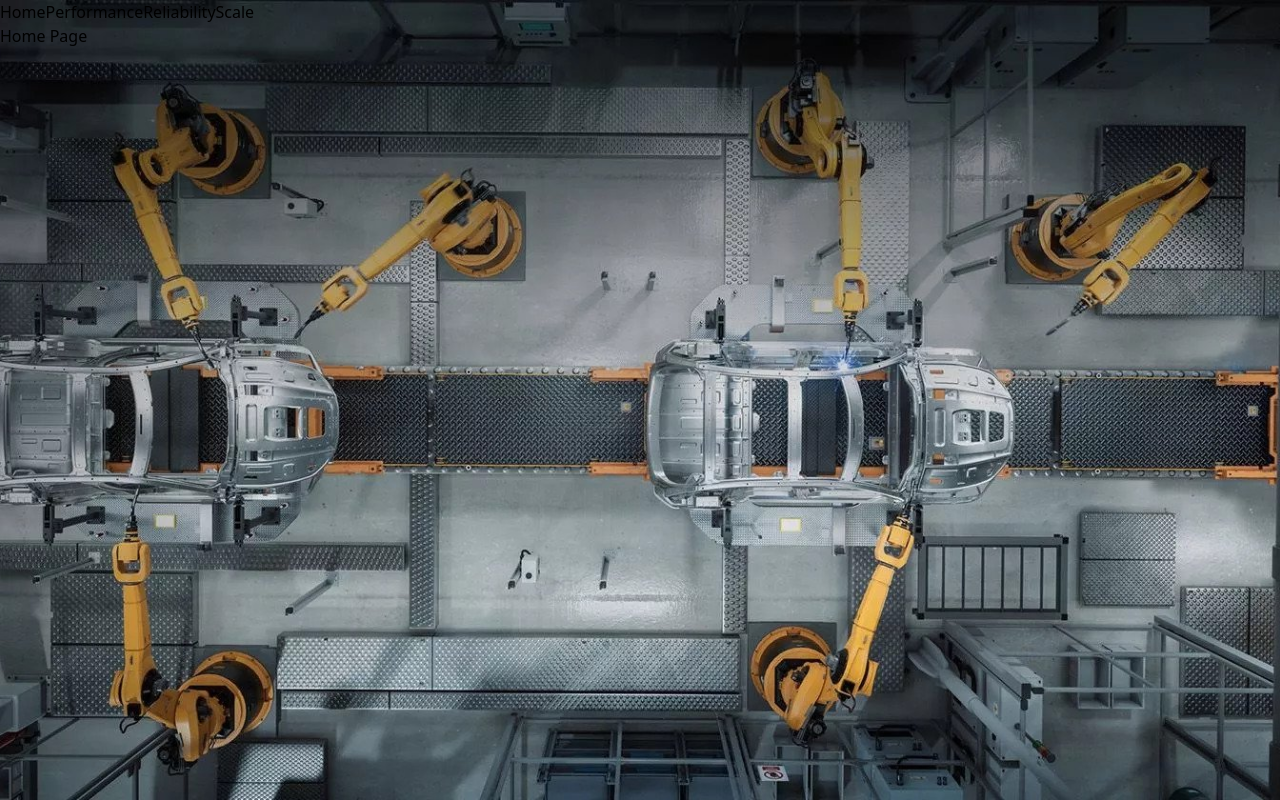
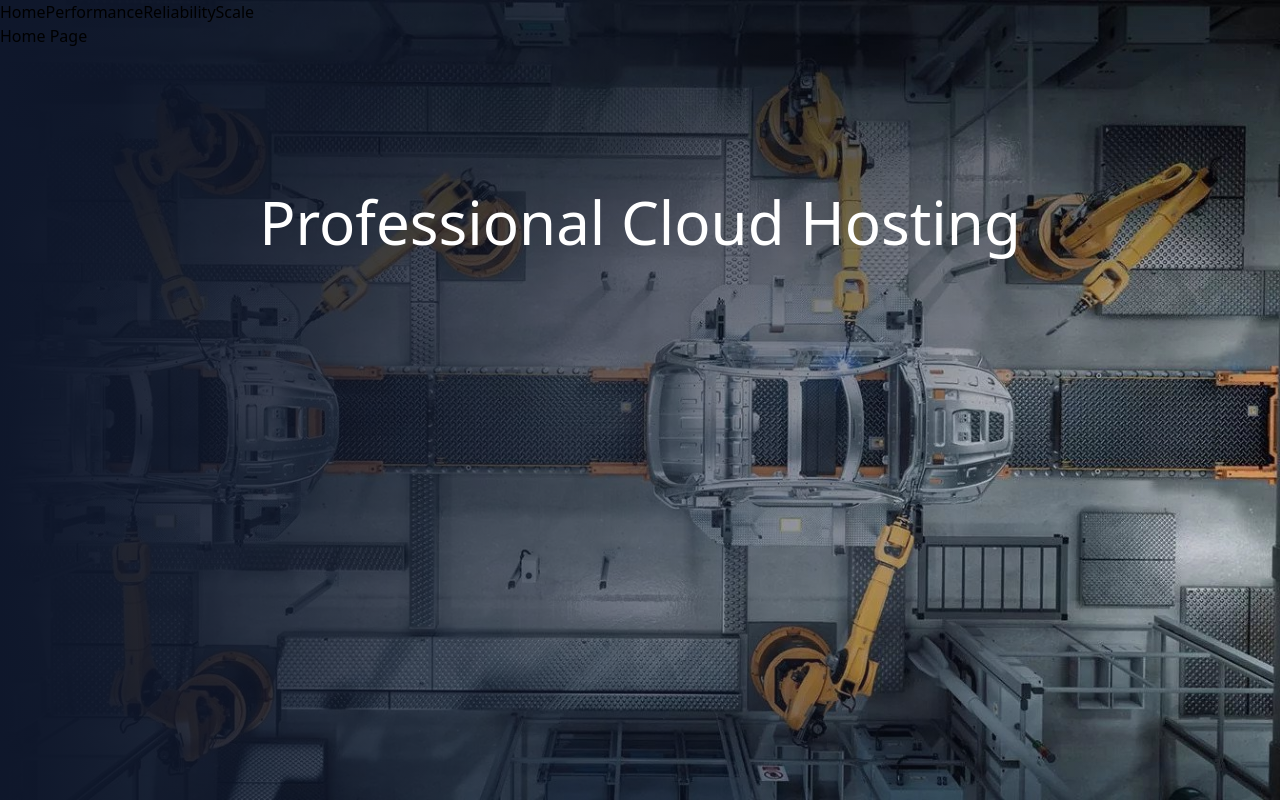
Before and after one commit to ChristianMC07/corp, a Next.js app: page / in a window 1280 px wide. Built offline with nearby package versions, Linux system fonts and the light colour scheme.

Commit message:
Refactor Home component to use Hero component for background image

```diff
--- a/src/app/page.tsx
+++ b/src/app/page.tsx
@@ -1,17 +1,13 @@
-import Image from "next/image";
 import homeImg from "@/../public/home.jpg";
+import Hero from "@/components/hero";
 
 export default function Home() {
   return (
     <div>
       Home Page
       <div className="absolute -z-10 inset-0">
-        <Image
-          src={homeImg}
-          alt="Car factory"
-          fill
-          style={{ objectFit: "cover" }}
-        />
+        {/* inset-0 makes the container fill the entire viewport */}
+        <Hero imgData={homeImg} imgAlt="Car factory" title="Professional Cloud Hosting" />
       </div>
     </div>
   );
--- /dev/null
+++ b/src/components/hero.tsx
@@ -0,0 +1,30 @@
+import type { StaticImageData } from "next/image";
+import Image from "next/image";
+
+interface HeroProps {
+    imgData: StaticImageData;
+    imgAlt: string;
+    title: string;
+}
+
+export default function Hero(props: HeroProps) {
+    return (
+        <div className="relative h-screen">
+            <div className="absolute -z-10 inset-0">
+                {/* inset-0 makes the container fill the entire viewport */}
+                <Image
+                    src={props.imgData}
+                    alt={props.imgAlt}
+                    fill
+                    style={{ objectFit: "cover" }}
+                />
+                <div className="absolute inset-0 bg-gradient-to-r from-slate-900" />
+            </div>
+            <div className="pt-48 flex justify-center items-center">
+                <h1 className="text-white text-6xl">
+                    {props.title}
+                </h1>
+            </div>
+        </div>
+    );
+}
```
